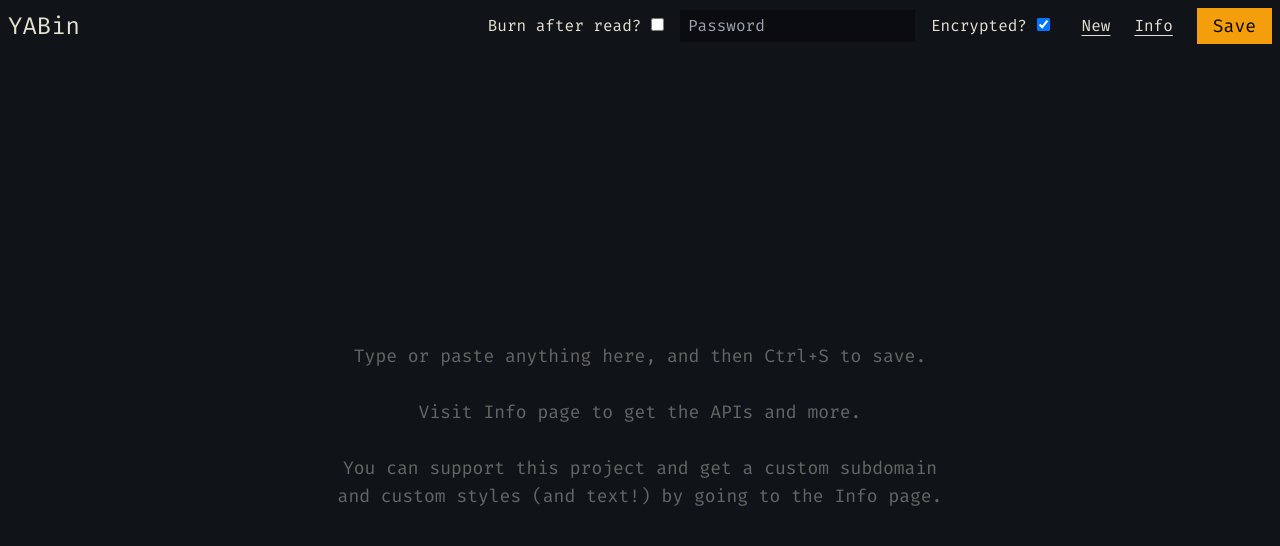
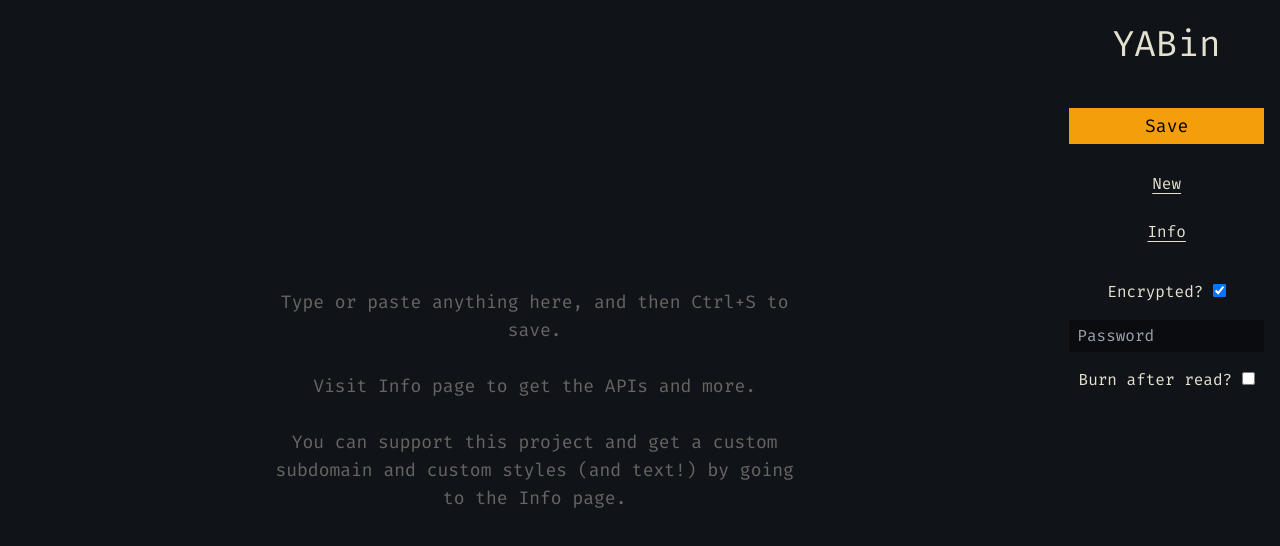
Before and after one commit to Yureien/YABin, a SvelteKit app: page / in a window 1280 px wide. Shown: the top 546 px of the page. Built offline with nearby package versions, Linux system fonts and the light colour scheme.

Commit message:
Optimized UI for phones

```diff
--- a/src/routes/+layout.svelte
+++ b/src/routes/+layout.svelte
@@ -2,6 +2,4 @@
 	import '../app.css';
 </script>
 
-<div class="p-2 min-h-screen w-screen flex flex-col text-primary">
-	<slot />
-</div>
+<slot />
--- a/src/routes/+page.svelte
+++ b/src/routes/+page.svelte
@@ -19,6 +19,7 @@
 	let content: string = '';
 	let password: string = '';
 	let config: PasteConfig = { ...initialConfig };
+	let sidebarOpen = false;
 
 	let _sessionStorage: Storage | undefined;
 
@@ -41,8 +42,6 @@
 			(navigator as any).userAgentData?.platform?.toLowerCase() === 'macos' ||
 			navigator.platform?.toLowerCase().startsWith('mac');
 		cmdKey = isMac ? '⌘' : 'Ctrl';
-
-		if (!content) placeholderRef.classList.remove('hidden');
 
 		document.addEventListener('keydown', (e) => {
 			if (e.key === 's' && (e.ctrlKey || e.metaKey)) {
@@ -111,48 +110,55 @@
 	};
 </script>
 
-<div class="pb-4">
-	<div class="flex flex-row items-center gap-4">
-		<h1 class="mr-auto text-2xl"><a href="/">YABin</a></h1>
+<div class="sm:hidden flex flex-row gap-2 items-center px-4 py-2">
+	<h1 class="text-4xl mr-auto"><a href="/">YABin</a></h1>
 
-		<div>
-			<label for="burn" class="py-1">Burn after read?</label>
-			<input id="burn" type="checkbox" bind:checked={config.burnAfterRead} />
+	<button class="btn bg-amber-500 text-black text-lg px-4 py-1" on:click={save}>Save</button>
+
+	<button
+		class="btn bg-pink-500 text-black text-lg px-4 py-1"
+		on:click={() => (sidebarOpen = !sidebarOpen)}
+	>
+		H
+	</button>
 </div>
 
-		<!-- <div>
-			<label for="expires-after" class="py-1">Expires after</label>
-			<select id="expires-after" class="bg-dark px-1 py-1" bind:value={config.expiresAfter}>
-				<option selected value="never">Never</option>
-				<option value="1h">1 hour</option>
-				<option value="1d">1 day</option>
-				<option value="1w">1 week</option>
-				<option value="1m">1 month</option>
-				<option value="1y">1 year</option>
-			</select>
-		</div> -->
+<div class="p-2 min-h-screen w-screen grid grid-cols-12 text-primary">
+	<div class="col-span-12 sm:col-span-10 flex flex-col relative">
+		<textarea
+			class="px-2 grow border-none outline-none bg-transparent resize-none"
+			spellcheck="false"
+			bind:value={content}
+			bind:this={inputRef}
+		/>
+		<div
+			class="absolute top-1/2 left-1/2 -translate-x-1/2 -translate-y-1/2 text-center text-lg -z-10 opacity-40 hidden"
+			class:hidden={content}
+			bind:this={placeholderRef}
+		>
+			Type or paste anything here, and then {cmdKey}+S to save.
+			<br /><br />
+			Visit Info page to get the APIs and more.
+			<br /><br />
+			You can support this project and get a custom subdomain and custom styles (and text!) by going
+			to the Info page.
+		</div>
+	</div>
+	<div
+		class="sm:col-span-2 md:mt-4 px-2 max-sm:fixed max-sm:bg-black max-sm:bg-opacity-50 max-sm:backdrop-blur max-sm:h-full max-sm:w-full"
+		class:expanded={sidebarOpen}
+		id="sidebar"
+	>
+		<div class="flex flex-col items-center gap-4 ">
+			<h1 class="text-4xl mb-5 max-sm:hidden"><a href="/">YABin</a></h1>
 
-		<input type="text" class="bg-dark px-2 py-1" placeholder="Password" bind:value={password} />
-
-		<div>
-			<label for="encrypted" class="py-1">Encrypted?</label>
-			<input id="encrypted" type="checkbox" bind:checked={config.encrypted} />
-		</div>
-
-		<Select
-			class="px-1 py-1"
-			items={Array.from(languageKeysByName, ([label, value]) => ({ label, value }))}
-			value={config.language}
-			bind:justValue={config.language}
-			showChevron
-			clearable={false}
-			--background="var(--color-dark)"
-			--list-background="var(--color-dark)"
-			--item-hover-bg="rgb(245, 158, 11)"
-			--item-hover-color="#000"
-			--border="0"
-			--width="200px"
-		/>
+			<button
+				class="btn bg-amber-500 text-black text-lg px-4 py-1 my-2 w-full max-sm:hidden"
+				title="{cmdKey}+S"
+				on:click={save}
+			>
+				Save
+			</button>
 
 			<button
 				class="btn underline underline-offset-4 py-1"
@@ -168,40 +174,49 @@
 			>
 				Info
 			</button>
-		<button
-			class="btn bg-amber-500 text-black text-lg px-4 py-1"
-			title="{cmdKey}+S"
-			on:click={save}
-		>
-			Save
-		</button>
+
+			<Select
+				class="px-1 py-1"
+				items={Array.from(languageKeysByName, ([label, value]) => ({ label, value }))}
+				value={config.language}
+				bind:justValue={config.language}
+				showChevron
+				clearable={false}
+				--background="var(--color-dark)"
+				--list-background="#000"
+				--item-hover-bg="rgb(245, 158, 11)"
+				--item-hover-color="#000"
+				--border="0"
+			/>
+
+			<div>
+				<label for="encrypted" class="py-1">Encrypted?</label>
+				<input id="encrypted" type="checkbox" bind:checked={config.encrypted} />
+			</div>
+
+			<input
+				type="text"
+				class="bg-dark px-2 py-1 w-full"
+				placeholder="Password"
+				disabled={!config.encrypted}
+				bind:value={password}
+			/>
+
+			<div>
+				<label for="burn" class="py-1">Burn after read?</label>
+				<input id="burn" type="checkbox" bind:checked={config.burnAfterRead} />
+			</div>
+		</div>
 	</div>
 </div>
 
-<div class="grow flex flex-col relative">
-	<textarea
-		class="px-2 grow border-none outline-none bg-transparent resize-none"
-		spellcheck="false"
-		bind:value={content}
-		bind:this={inputRef}
-		on:keyup={() => {
-			if (content) placeholderRef.classList.add('hidden');
-			else placeholderRef.classList.remove('hidden');
-		}}
-		on:paste={() => {
-			if (content) placeholderRef.classList.add('hidden');
-			else placeholderRef.classList.remove('hidden');
-		}}
-	/>
-	<div
-		class="absolute top-1/2 left-1/2 -translate-x-1/2 -translate-y-1/2 text-center text-lg -z-10 opacity-40 hidden"
-		bind:this={placeholderRef}
-	>
-		Type or paste anything here, and then {cmdKey}+S to save.
-		<br /><br />
-		Visit Info page to get the APIs and more.
-		<br /><br />
-		You can support this project and get a custom subdomain and custom styles (and text!) by going to
-		the Info page.
-	</div>
-</div>
+<style lang="postcss">
+	#sidebar {
+		right: -100%;
+		transition: right 0.3s ease-out;
+
+		&.expanded {
+			right: 0;
+		}
+	}
+</style>
--- a/src/routes/[key]/+page.svelte
+++ b/src/routes/[key]/+page.svelte
@@ -93,6 +93,7 @@
 	}
 </script>
 
+<div class="p-2 min-h-screen w-screen flex flex-col text-primary">
 	<div class="pb-4">
 		<div class="flex flex-row items-center gap-4">
 			<h1 class="mr-auto text-2xl"><a href="/">YABin</a></h1>
@@ -152,6 +153,7 @@
 			<pre><code bind:this={codeRef} class="language-{language}">{content}</code></pre>
 		</div>
 	{/if}
+</div>
 
 <svelte:head>
 	<link
```
Lines whose indentation alone changed are shown as unchanged.
